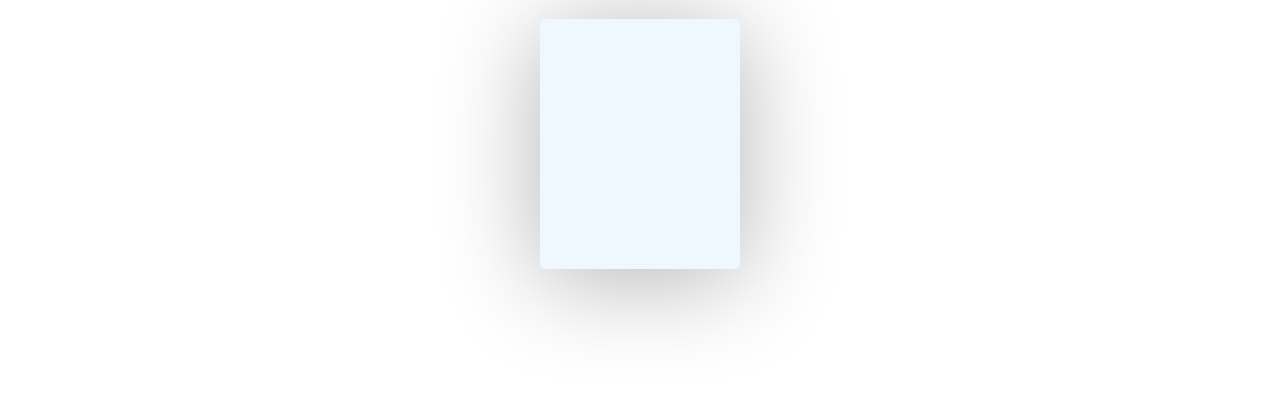
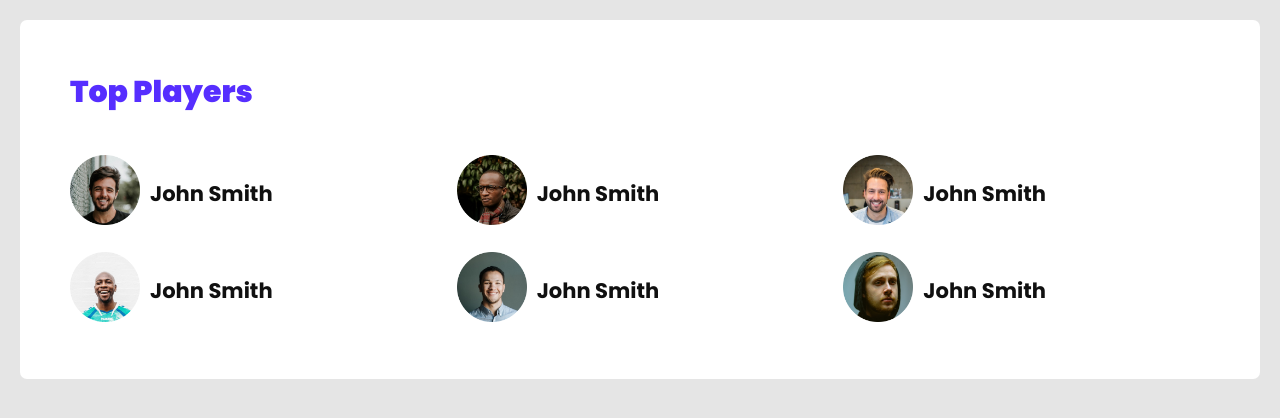
Before and after one commit to maazihad/module-10-leader-board-page-design, a plain HTML site: page index.html in a window 1280 px wide. Drawn offline with Linux system fonts and the light colour scheme.

Commit message:
Top players

```diff
--- a/index.html
+++ b/index.html
@@ -7,8 +7,11 @@
    <meta name="viewport" content="width=device-width, initial-scale=1.0">
    <title>Module 10 | Leader board landing page</title>
 
-   <!-- Custom CSS -->
+   <!-- Custom Styles -->
    <link rel="stylesheet" href="./styles/style.css">
+
+   <!-- Responsive Styles -->
+   <link rel="stylesheet" href="./styles/responsive.css">
 </head>
 
 <body>
@@ -22,20 +25,67 @@
    <main>
       <!-- Top player And Top Blog Section Start-->
       <section>
-         <div class="players"></div>
-         <div class="blogs">
-            <h3 class="player-name"></h3>
-            <h3 class="player-name"></h3>
-            <h3 class="player-name"></h3>
-            <h3 class="player-name"></h3>
-            <h3 class="player-name"></h3>
+         <div class="container">
+            <h2 class="section-title">Top Players</h2>
+            <div class="top-players">
+               <div class="player">
+                  <div class="player-img">
+                     <img src="./images/players/player-1.png" alt="players image">
+                  </div>
+                  <div class="player-name">
+                     <h3>John Smith</h3>
+                  </div>
+               </div>
+               <div class="player">
+                  <div class="player-img">
+                     <img src="./images/players/player-2.png" alt="players image">
+                  </div>
+                  <div class="player-name">
+                     <h3>John Smith</h3>
+                  </div>
+               </div>
+               <div class="player player-3">
+                  <div class="player-img">
+                     <img src="./images/players/player-3.png" alt="players image">
+                  </div>
+                  <div class="player-name">
+                     <h3>John Smith</h3>
+                  </div>
+               </div>
+               <div class="player">
+                  <div class="player-img">
+                     <img src="./images/players/player-4.png" alt="players image">
+                  </div>
+                  <div class="player-name">
+                     <h3>John Smith</h3>
+                  </div>
+               </div>
+               <div class="player">
+                  <div class="player-img">
+                     <img src="./images/players/player-5.png" alt="players image">
+                  </div>
+                  <div class="player-name">
+                     <h3>John Smith</h3>
+                  </div>
+               </div>
+               <div class="player">
+                  <div class="player-img">
+                     <img src="./images/players/player-6.png" alt="players image">
+                  </div>
+                  <div class="player-name">
+                     <h3>John Smith</h3>
+                  </div>
+               </div>
+            </div>
+
+
+
+
+            <div class="top-blogs">
+
+            </div>
          </div>
       </section>
-
-
-      <div class="box">
-
-      </div>
    </main>
    <!-- Main Area End -->
 </body>
--- /dev/null
+++ b/styles/responsive.css
@@ -0,0 +1,33 @@
+/* ----------------------
+    Mobile Screen
+  --------------------- */
+
+@media only screen and (max-width: 576px) {
+  .section-title {
+    text-align: center;
+  }
+  .top-players {
+    grid-template-columns: repeat(1, 1fr);
+  }
+  .player {
+    flex-direction: column;
+  }
+  .player .player-img img {
+    width: 150px;
+    height: 150px;
+  }
+  .player-name {
+    font-size: 20px;
+    margin: 10px 0 20px;
+  }
+}
+
+/* ----------------------
+    Medium Screen
+  --------------------- */
+
+@media only screen and (min-width: 577px) and (max-width: 992px) {
+  .top-players {
+    grid-template-columns: repeat(2, 1fr);
+  }
+}
--- a/styles/style.css
+++ b/styles/style.css
@@ -1,11 +1,61 @@
-.box {
-  width: 200px;
-  height: 250px;
-  background-color: aliceblue;
-  border-radius: 5px;
+@import url("https://fonts.googleapis.com/css2?family=Poppins:wght@400;500;700;900&display=swap");
+
+/* ----------------------
+    Default Styles
+  --------------------- */
+*,
+*::after,
+*::before {
+  margin: 0;
+  padding: 0;
+  box-sizing: border-box;
+  text-decoration: none;
+  list-style: none;
+  font-family: "Poppins";
+}
+
+/* ----------------------
+    Common Design Start
+  --------------------- */
+body {
+  background-color: #e5e5e5;
+}
+.container {
+  max-width: 1240px;
+  margin: 20px auto;
+  padding: 50px;
+  background-color: #ffffff;
+  border-radius: 7px;
+}
+
+/* ----------------------
+    Top player And Top Blog
+  --------------------- */
+
+.section-title {
+  margin-bottom: 40px;
+  color: #562eff;
+  font-weight: 800;
+  font-size: 30px;
+}
+.top-players {
+  display: grid;
+  grid-template-columns: repeat(3, 1fr);
+  gap: 20px;
+}
+.player {
   display: flex;
-  margin: auto;
-  box-shadow: 0px 10px 100px rgba(0, 0, 0, 0.3);
-  grid-gap:5px;
-
+  align-items: center;
 }
+.player .player-img img {
+  width: 70px;
+  height: 70px;
+  cursor: pointer;
+}
+.player-name {
+  color: #101010;
+  cursor: pointer;
+  margin-left: 10px;
+  font-weight: 400;
+  font-size: 18px;
+}
```
